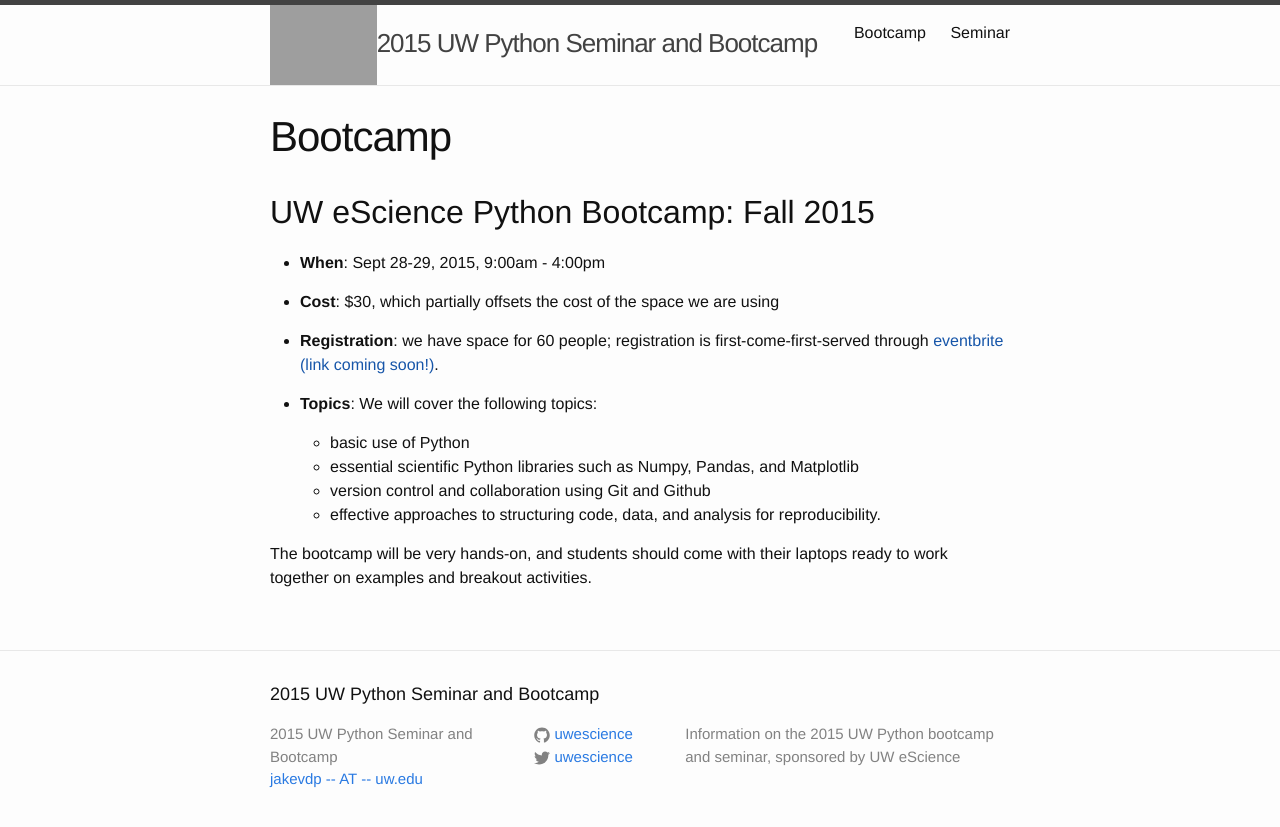
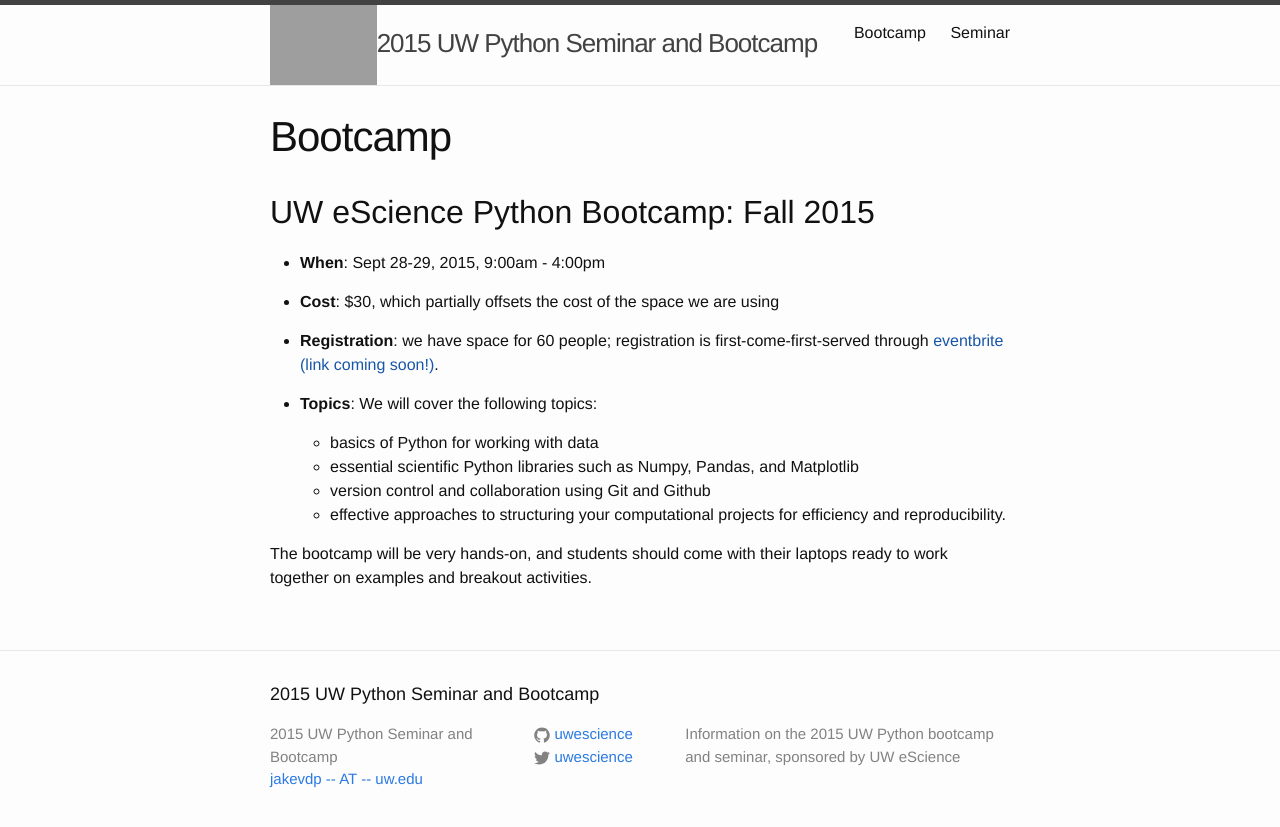
Before and after one commit to uwescience/python-seminar-2015, a Jekyll site: the page built from bootcamp.md, in a window 1280 px wide. Shown: the top 827 px of the page. Built offline with Jekyll 4.4.1, drawn with Linux system fonts in a browser that asks for light colours.

Commit message:
update bootcamp info

```diff
--- a/bootcamp.md
+++ b/bootcamp.md
@@ -15,11 +15,11 @@ permalink: /bootcamp/
 
 - **Topics**: We will cover the following topics:
 
-  - basic use of Python
+  - basics of Python for working with data
   - essential scientific Python libraries such as Numpy, Pandas, and Matplotlib
   - version control and collaboration using Git and Github
-  - effective approaches to structuring code, data, and analysis for
-    reproducibility.
+  - effective approaches to structuring your computational projects for
+    efficiency and reproducibility.
 
 The bootcamp will be very hands-on, and students should come with their
 laptops ready to work together on examples and breakout activities.
```
